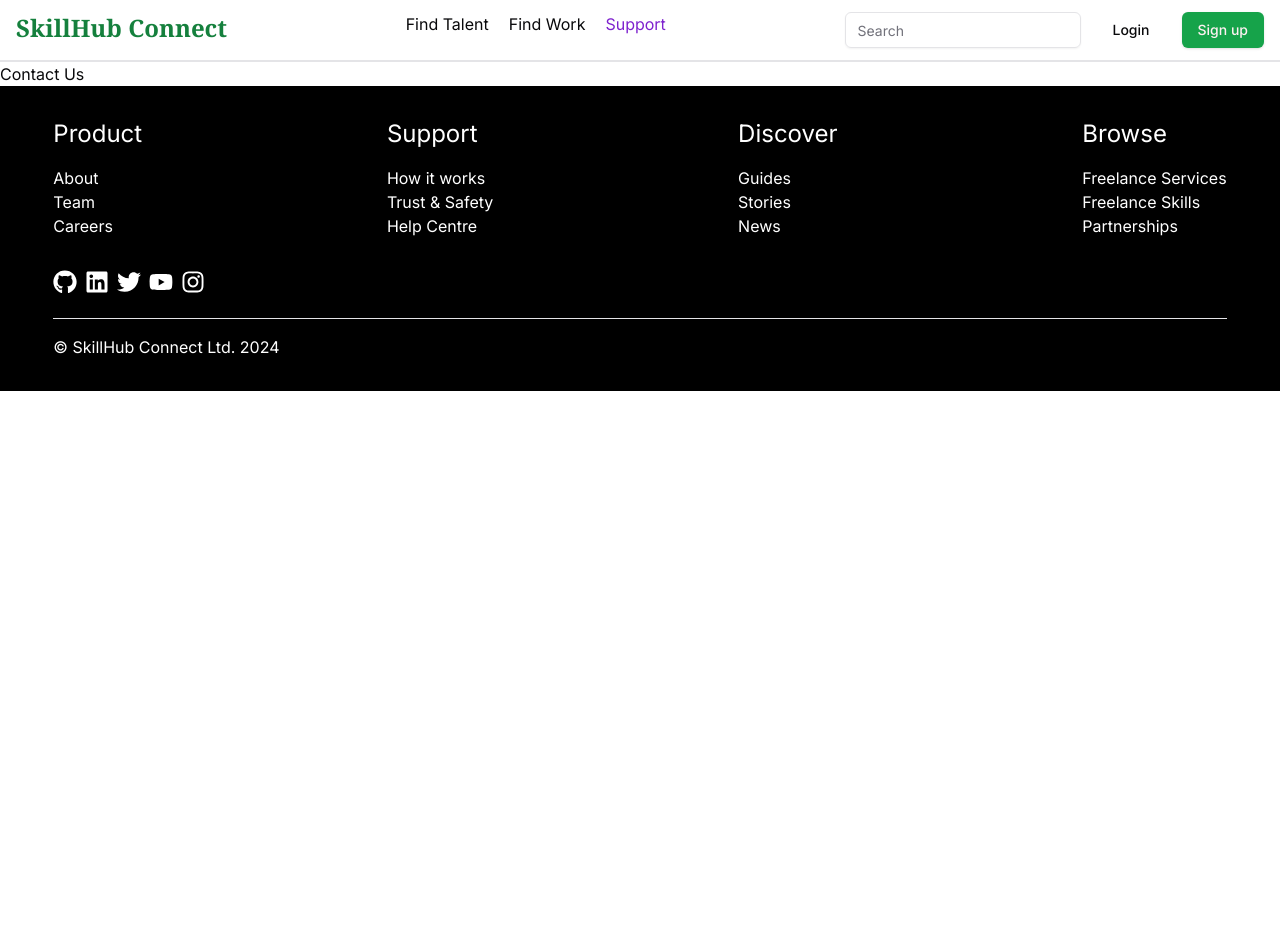
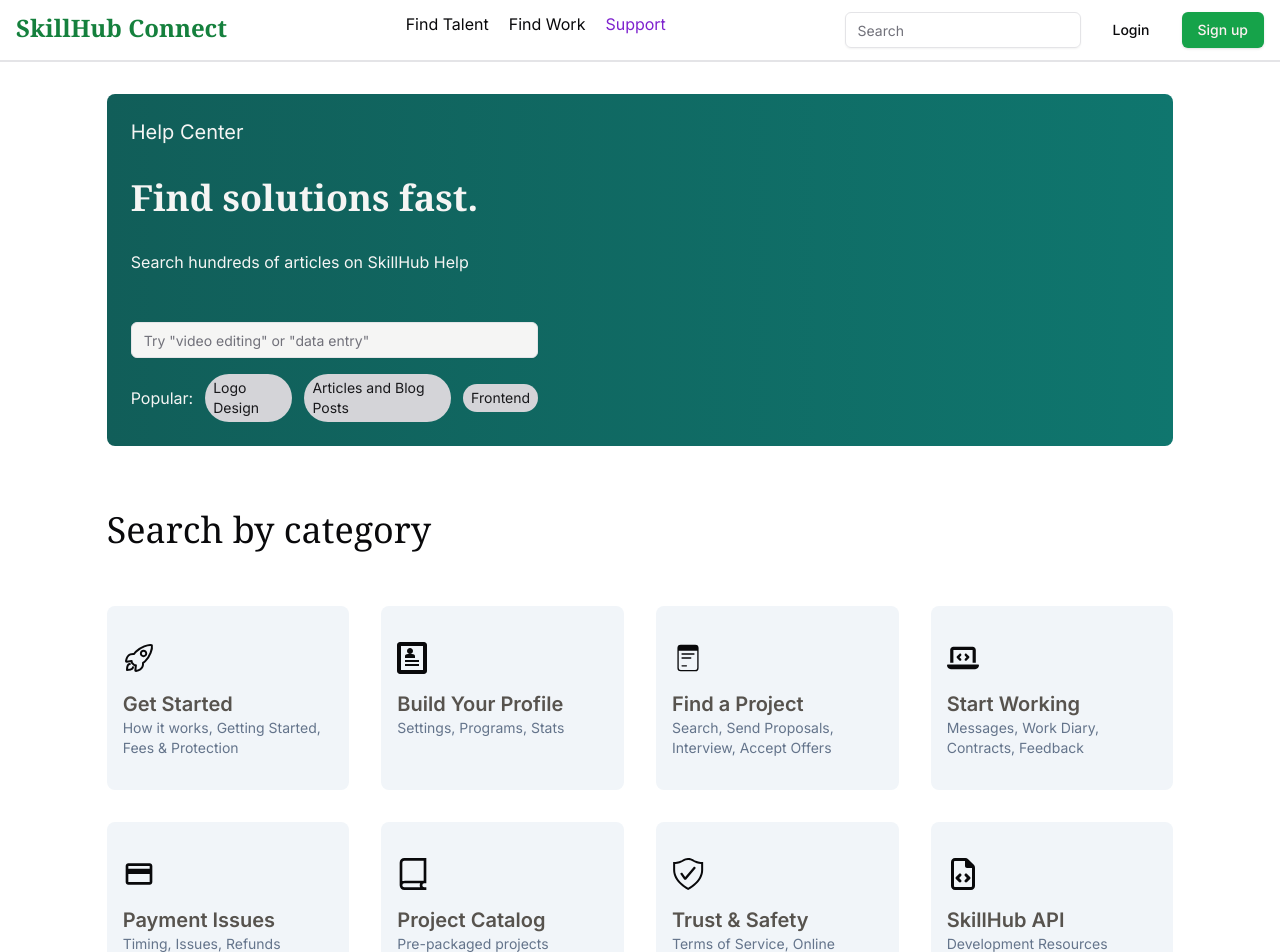
Before and after one commit to shahbaz4783/SkillHub-Connect, a Next.js app: page /support in a window 1280 px wide. Shown: the top 952 px of the page. Before the commit the page ends 800 px from the top, so only its background shows below. Built offline with nearby package versions, Linux system fonts and the light colour scheme.

Commit message:
design support page

```diff
--- a/src/app/support/page.tsx
+++ b/src/app/support/page.tsx
@@ -1,5 +1,36 @@
+import Banner from '@/components/layouts/Banner';
+import ListItem from '@/components/ui/ListItem';
+import SectionTop from '@/components/ui/SectionTop';
+import { supportOptions } from '@/data/static-lists_data';
+import { FaServicestack } from 'react-icons/fa';
+
 const Support = () => {
-	return <div>Contact Us</div>;
+	return (
+		<main className='w-10/12 m-auto'>
+			<Banner
+				title='Help Center'
+				slogan='Find solutions fast.'
+				description='Search hundreds of articles on SkillHub Help'
+			/>
+
+			<section className='mb-16'>
+				<SectionTop heading='Search by category' subhead='' />
+				<article className='grid md:grid-cols-4 gap-8'>
+					{supportOptions.map((data, index) => (
+						<ListItem
+							key={index}
+							title={data.heading}
+							subheading={data.subheading}
+							iconSize='2em'
+							className='bg-slate-100 rounded-lg p-4 flex-col py-8'
+						>
+							{data.icon && <data.icon />}
+						</ListItem>
+					))}
+				</article>
+			</section>
+		</main>
+	);
 };
 
 export default Support;
--- a/src/data/static-lists_data.ts
+++ b/src/data/static-lists_data.ts
@@ -1,4 +1,4 @@
-import { FaEdit, FaShoppingCart, FaUserCheck } from 'react-icons/fa';
+import { FaEdit, FaMoneyCheck, FaShoppingCart, FaUserCheck } from 'react-icons/fa';
 import { TiPin } from 'react-icons/ti';
 import {
 	GiProgression,
@@ -15,17 +15,18 @@ import {
 	FaSearchengin,
 	FaFileContract,
 	FaLaptopCode,
+	FaRocket,
+	FaRegFileCode,
 } from 'react-icons/fa6';
-import { MdOutlineStars } from 'react-icons/md';
+import { MdOutlinePayment, MdOutlineStars } from 'react-icons/md';
 import { HiOutlineCurrencyDollar } from 'react-icons/hi2';
 import { AiOutlineSafety } from 'react-icons/ai';
 import { ImProfile } from 'react-icons/im';
-import { IoNewspaperOutline } from 'react-icons/io5';
+import { IoNewspaperOutline, IoRocketOutline } from 'react-icons/io5';
 import { IoIosCreate, IoIosDoneAll } from 'react-icons/io';
-
-
-
-
+import { CiMemoPad } from 'react-icons/ci';
+import { VscWorkspaceTrusted } from 'react-icons/vsc';
+import { GrCatalogOption } from 'react-icons/gr';
 
 interface ListItem {
 	heading: string;
@@ -272,3 +273,46 @@ export const howToPostService: ListItem[] = [
 		icon: GiMoneyStack,
 	},
 ];
+
+export const supportOptions: ListItem[] = [
+	{
+		heading: 'Get Started',
+		subheading: 'How it works, Getting Started, Fees & Protection',
+		icon: IoRocketOutline,
+	},
+	{
+		heading: 'Build Your Profile',
+		subheading: 'Settings, Programs, Stats',
+		icon: ImProfile,
+	},
+	{
+		heading: 'Find a Project',
+		subheading: 'Search, Send Proposals, Interview, Accept Offers',
+		icon: CiMemoPad,
+	},
+	{
+		heading: 'Start Working',
+		subheading: 'Messages, Work Diary, Contracts, Feedback',
+		icon: FaLaptopCode,
+	},
+	{
+		heading: 'Payment Issues',
+		subheading: 'Timing, Issues, Refunds',
+		icon: MdOutlinePayment,
+	},
+	{
+		heading: 'Project Catalog',
+		subheading: 'Pre-packaged projects',
+		icon: GrCatalogOption,
+	},
+	{
+		heading: 'Trust & Safety',
+		subheading: 'Terms of Service, Online Safety, Personal Data',
+		icon: VscWorkspaceTrusted,
+	},
+	{
+		heading: 'SkillHub API',
+		subheading: 'Development Resources',
+		icon: FaRegFileCode,
+	},
+];
```
